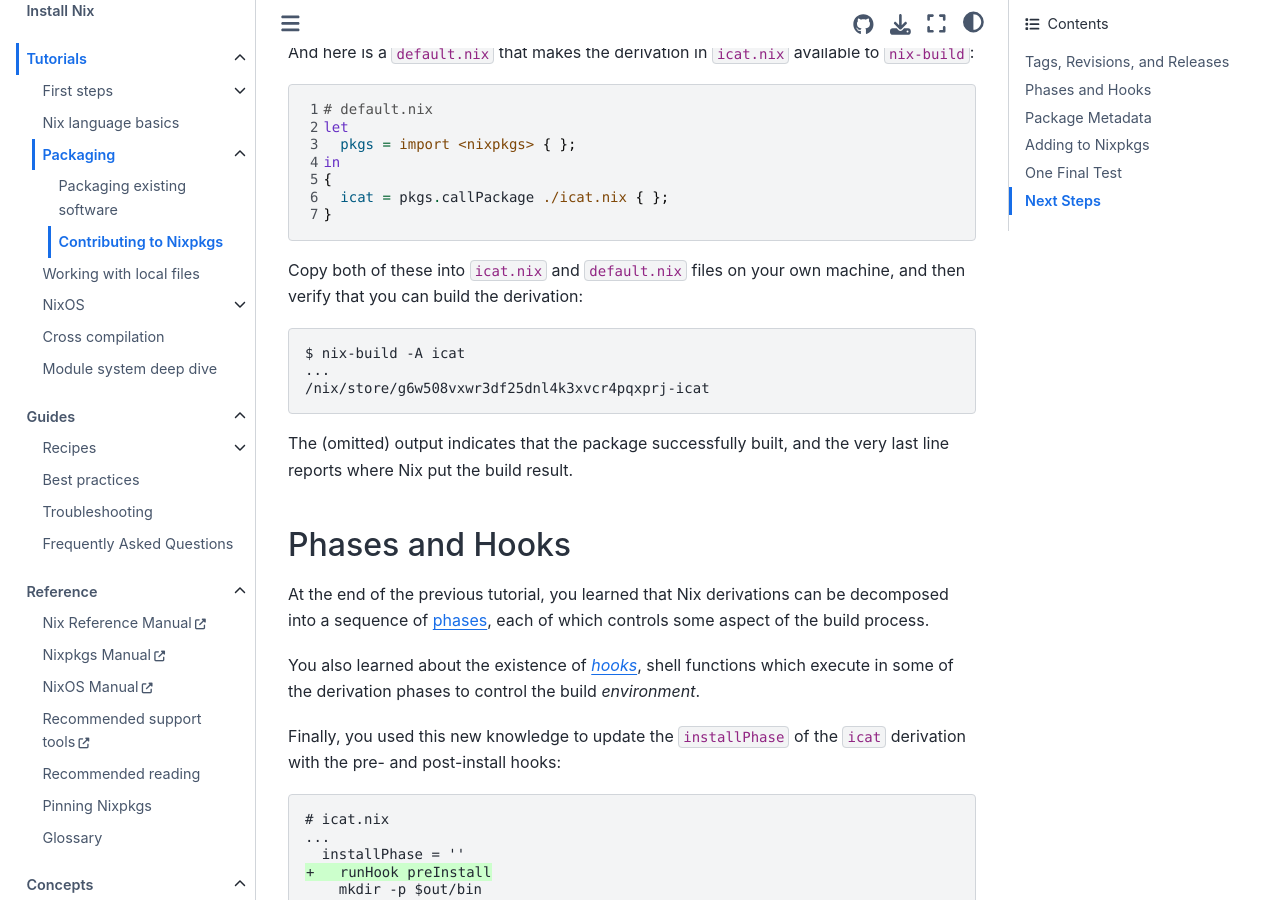
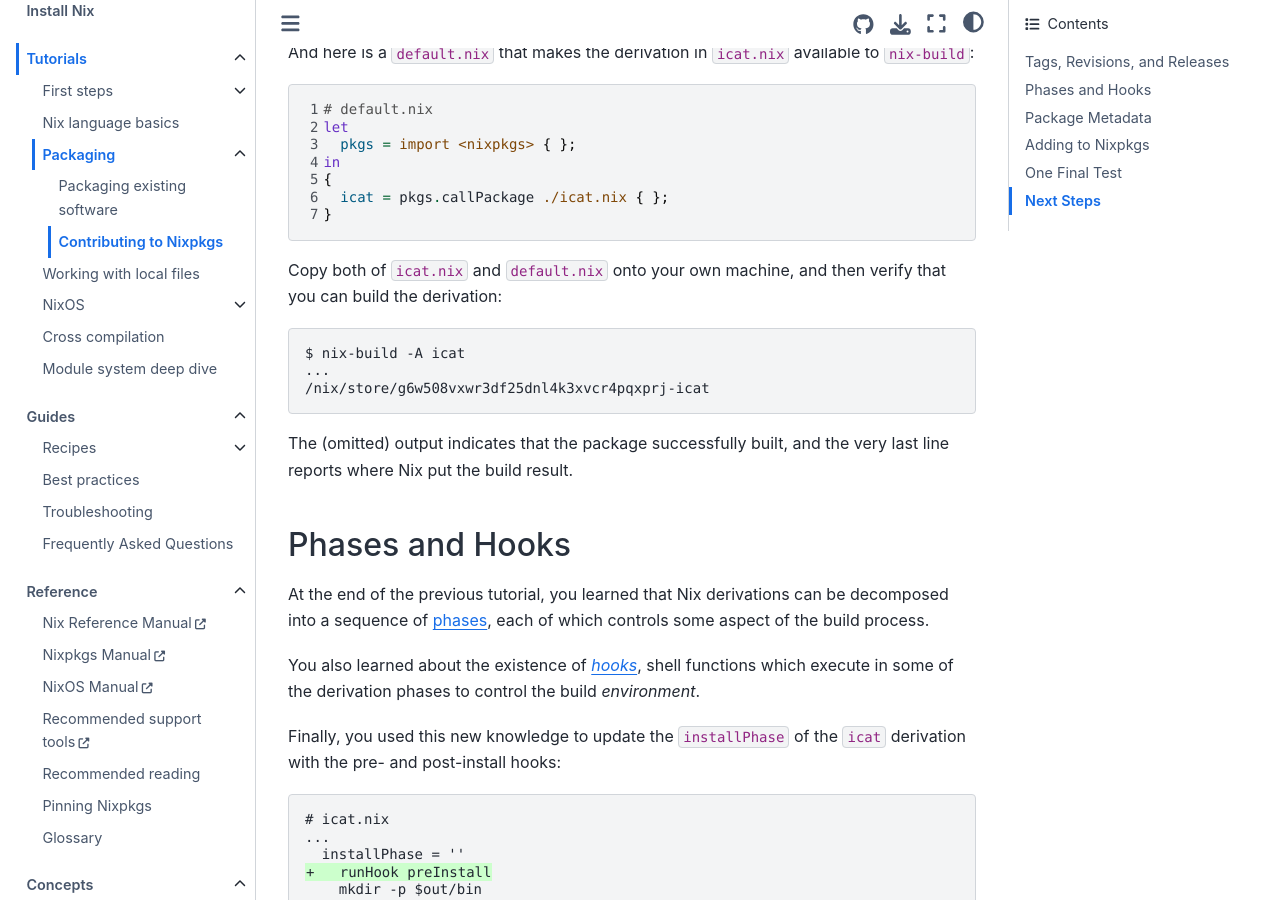
Before and after one commit to NixOS/nix.dev, a Sphinx documentation site: the page built from source/tutorials/packaging/contributing-to-nixpkgs.md, in a window 1280 px wide and 900 px high, scrolled down 1625 px. Built offline with Sphinx 7.4.7 and the Sphinx Book theme 1.1.4, drawn with Linux system fonts in a browser that asks for light colours.

Commit message:
Simplify an awkward turn of phrase
To address: https://github.com/NixOS/nix.dev/pull/696/files#r1399315421

````diff
--- a/source/tutorials/packaging/contributing-to-nixpkgs.md
+++ b/source/tutorials/packaging/contributing-to-nixpkgs.md
@@ -76,7 +76,7 @@ in
 }
 ```
 
-Copy both of these into `icat.nix` and `default.nix` files on your own machine, and then verify that you can build the derivation:
+Copy both of `icat.nix` and `default.nix` onto your own machine, and then verify that you can build the derivation:
 
 ```console
 $ nix-build -A icat
````
